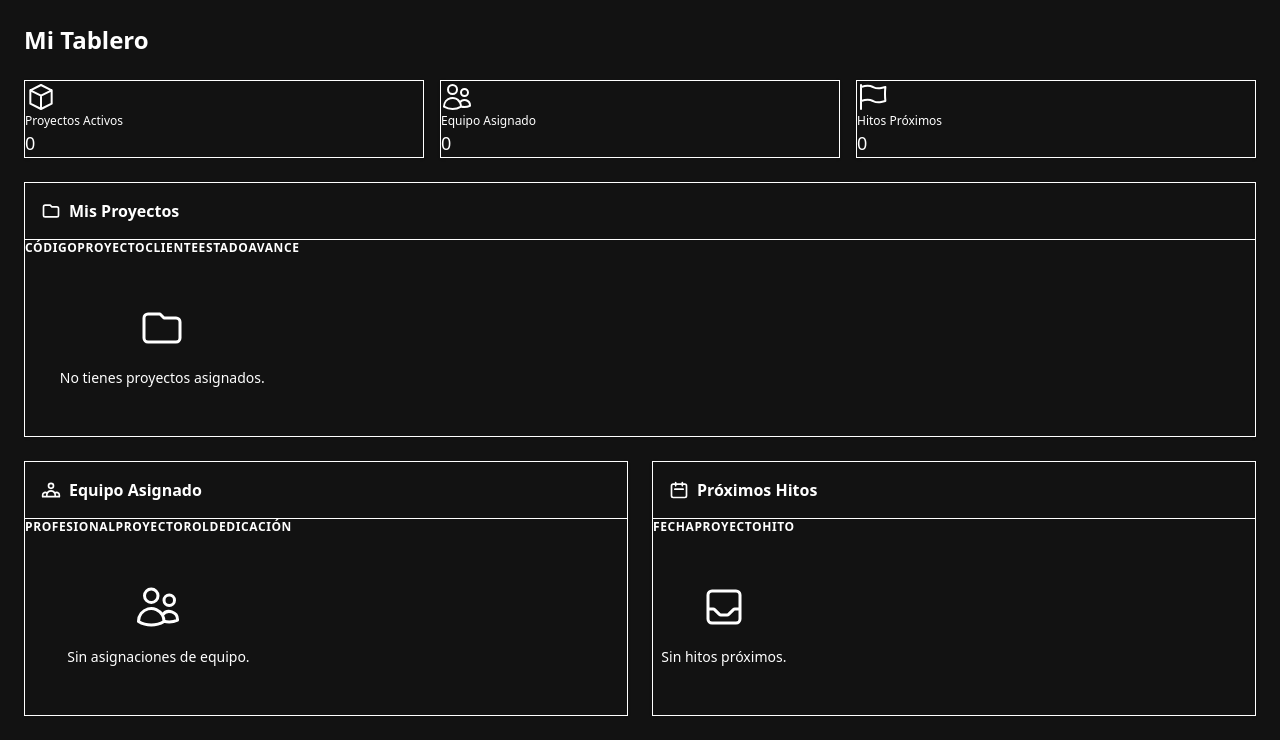
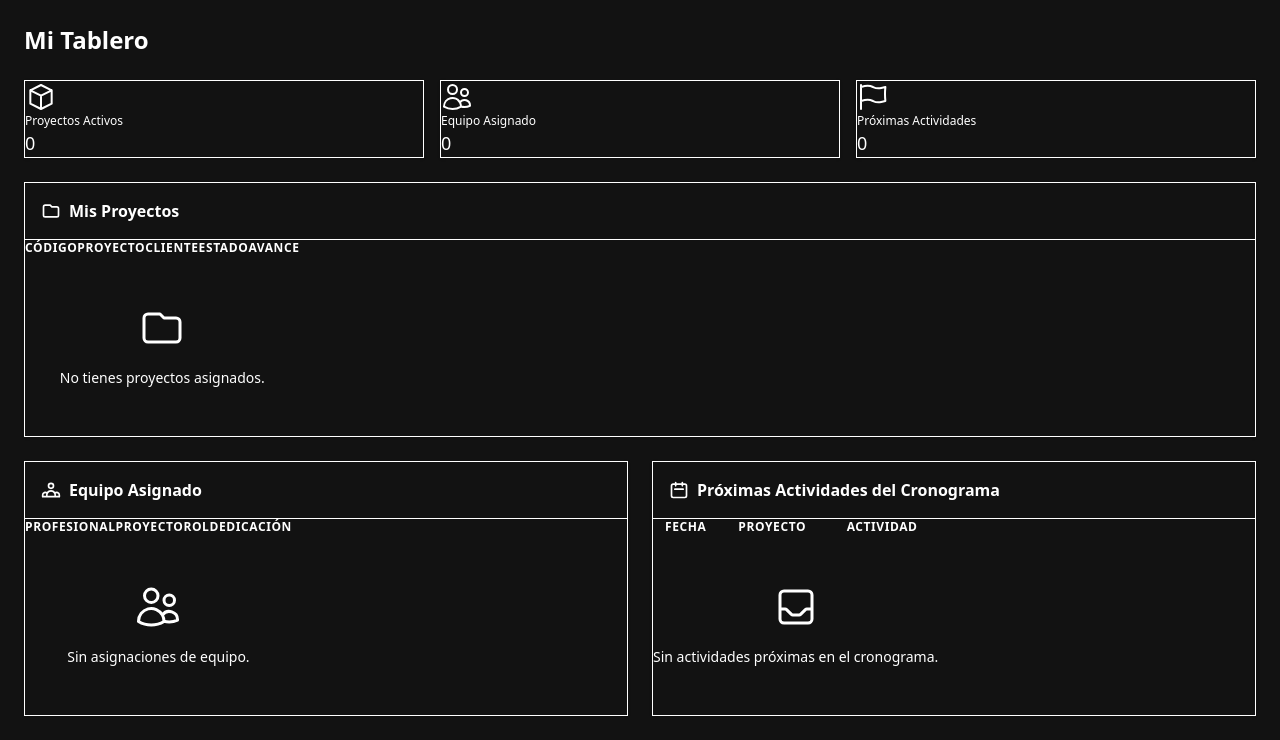
Before and after one commit to juan-cruz23/CENTRAL-CNTXT-IDI, a Django app: template templates/dashboards/leader.html in a window 1280 px wide. Shown: the part 155-895 px from the top of the page. Run offline with Django 5.2, Linux system fonts and the light colour scheme; the template is opened without the code that fills it, so the values that code supplies are empty; parts of the project's set-up code (start-up, migrations or seed data) failed here and were passed over; some libraries are stand-ins or nearby versions.

Commit message:
fix: renombrar Hitos → Cronograma/Actividades en UI restante
- Empty state cronograma: "No hay hitos definidos" → "No hay actividades en el cronograma"
- Dashboard líder: "Hitos Próximos" → "Próximas Actividades"
- Dashboard líder: columna "Hito" → "Actividad"
- "Hitos de Pago" (módulo financiero) sin cambios — término contable distinto

Co-Authored-By: Claude Sonnet 4.6 <noreply@anthropic.com>

```diff
--- a/templates/dashboards/leader.html
+++ b/templates/dashboards/leader.html
@@ -8,7 +8,7 @@
 <div class="grid grid-cols-1 md:grid-cols-3 gap-4 mb-6">
   {% include "components/stat_card.html" with title="Proyectos Activos" value=my_projects|length color_class="text-primary" icon="briefcase" %}
   {% include "components/stat_card.html" with title="Equipo Asignado" value=team_allocations|length color_class="text-secondary" icon="users" %}
-  {% include "components/stat_card.html" with title="Hitos Próximos" value=upcoming_milestones|length color_class="text-accent" icon="flag" %}
+  {% include "components/stat_card.html" with title="Próximas Actividades" value=upcoming_milestones|length color_class="text-accent" icon="flag" %}
 </div>
 
 <!-- My Projects -->
@@ -96,12 +96,12 @@
       <div class="p-4 border-b border-base-300/30">
         <h2 class="font-bold flex items-center gap-2">
           <svg xmlns="http://www.w3.org/2000/svg" class="h-5 w-5" fill="none" viewBox="0 0 24 24" stroke="currentColor"><path stroke-linecap="round" stroke-linejoin="round" stroke-width="2" d="M8 7V3m8 4V3m-9 8h10M5 21h14a2 2 0 002-2V7a2 2 0 00-2-2H5a2 2 0 00-2 2v12a2 2 0 002 2z" /></svg>
-          Próximos Hitos
+          Próximas Actividades del Cronograma
         </h2>
       </div>
       <div class="overflow-x-auto">
         <table class="table table-sm">
-          <thead class="bg-base-200/50"><tr><th class="text-xs uppercase tracking-wider">Fecha</th><th class="text-xs uppercase tracking-wider">Proyecto</th><th class="text-xs uppercase tracking-wider">Hito</th></tr></thead>
+          <thead class="bg-base-200/50"><tr><th class="text-xs uppercase tracking-wider">Fecha</th><th class="text-xs uppercase tracking-wider">Proyecto</th><th class="text-xs uppercase tracking-wider">Actividad</th></tr></thead>
           <tbody>
             {% for ms in upcoming_milestones %}
             <tr>
@@ -110,7 +110,7 @@
               <td>{{ ms.name }}</td>
             </tr>
             {% empty %}
-            <tr><td colspan="3">{% include "components/empty_state.html" with message="Sin hitos próximos." icon="flag" %}</td></tr>
+            <tr><td colspan="3">{% include "components/empty_state.html" with message="Sin actividades próximas en el cronograma." icon="flag" %}</td></tr>
             {% endfor %}
           </tbody>
         </table>
--- a/templates/projects/project_detail.html
+++ b/templates/projects/project_detail.html
@@ -414,7 +414,7 @@
               {% for milestone in project.milestones.all %}
               {% include "projects/partials/milestone_row.html" with milestone=milestone project=project %}
               {% empty %}
-              <tr><td colspan="6">{% include "components/empty_state.html" with message="No hay hitos definidos" icon="flag" %}</td></tr>
+              <tr><td colspan="6">{% include "components/empty_state.html" with message="No hay actividades en el cronograma" icon="flag" %}</td></tr>
               {% endfor %}
             </tbody>
           </table>
```
